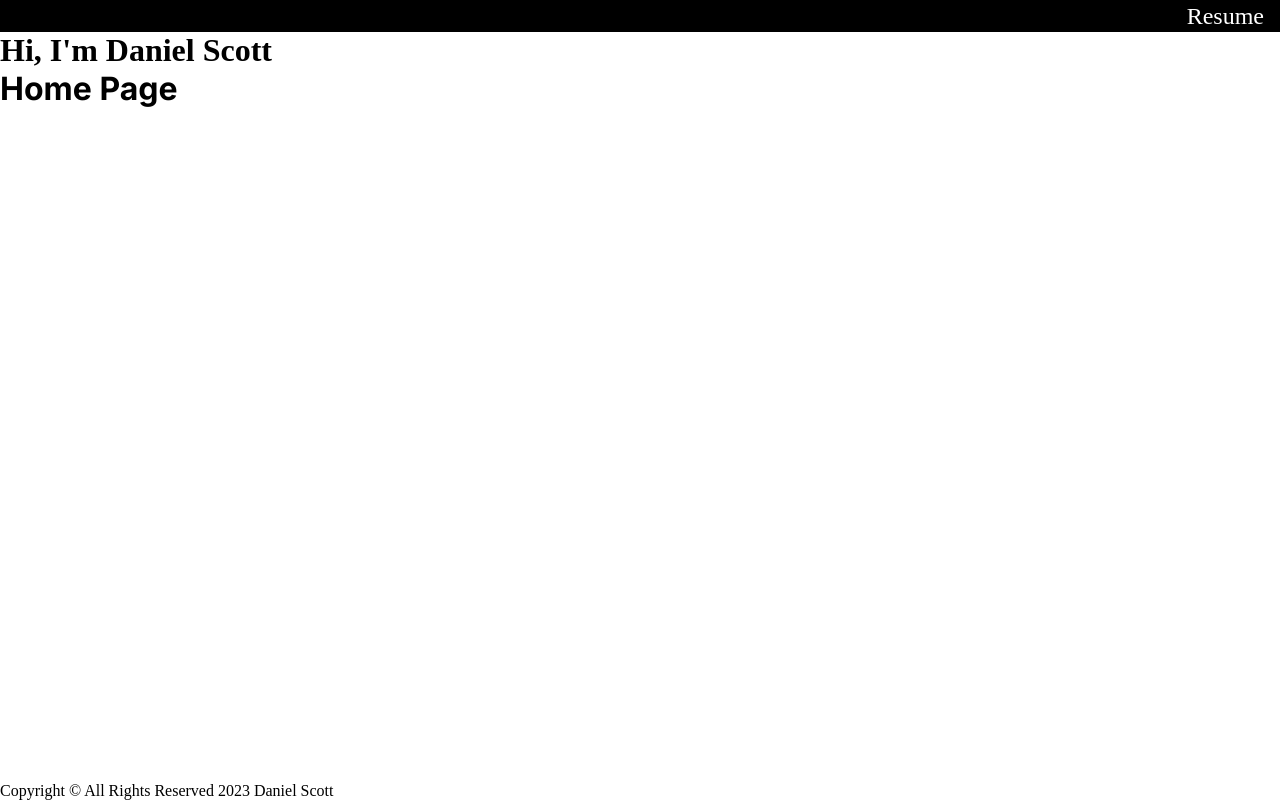
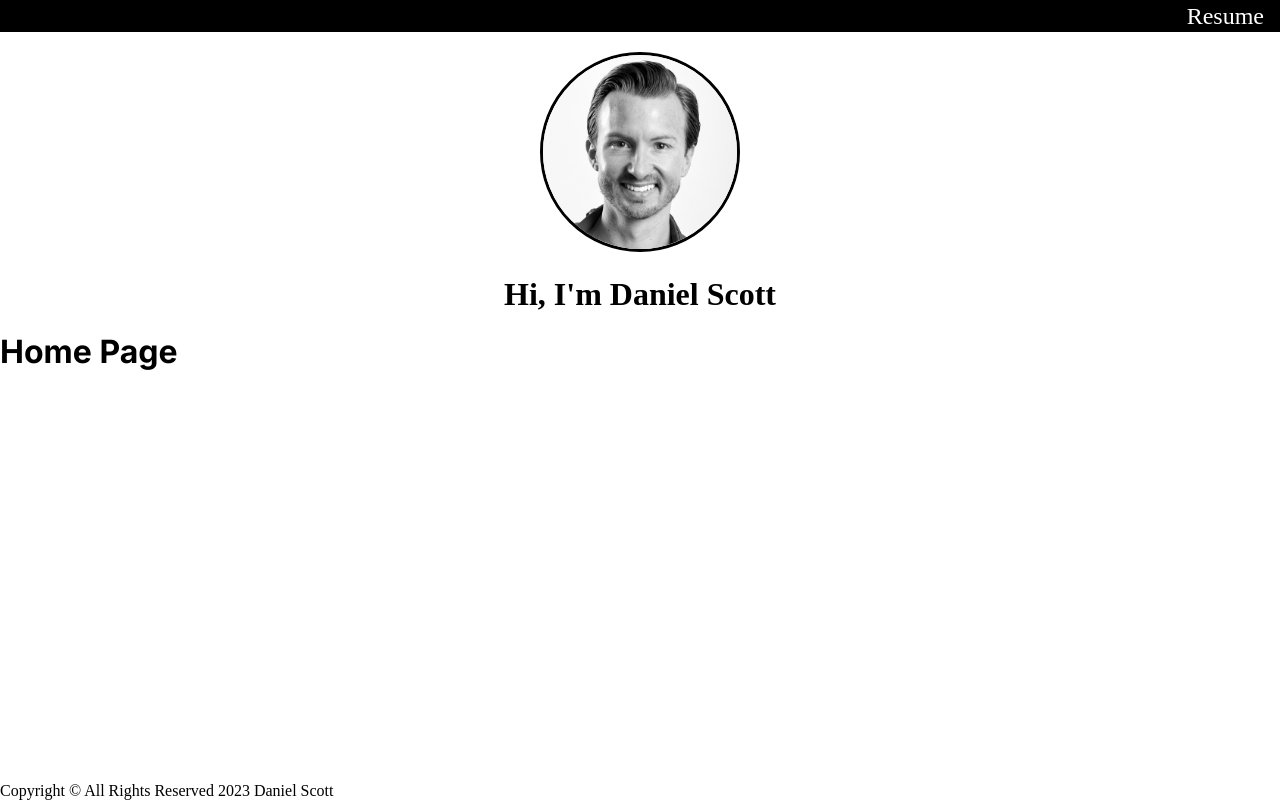
Before and after one commit to RThemian/my-portfolio-nextjs, a Next.js app: page / in a window 1280 px wide. Built offline with nearby package versions, Linux system fonts and the light colour scheme.

Commit message:
wip: adds header styles

```diff
--- a/components/Header.js
+++ b/components/Header.js
@@ -1,10 +1,13 @@
 import Image from 'next/image';
+import styles from '@/styles/Header.module.css';
 
 function Header() {
     return (
-        <header>
-            {/* TODO: Add image tag here */}
-            <h1>Hi, I'm Daniel Scott</h1>
+        <header className={`${styles.header} flex-ctr-centered`}>
+            <div className="flex-ctr-centered">
+                <Image src="/daniel-scott.png" height={200} width={200} alt="Daniel Scott" />
+                <h1>Hi, I'm Daniel Scott</h1>
+            </div>
         </header>
     );
 }
--- /dev/null
+++ b/styles/Header.module.css
@@ -0,0 +1,14 @@
+.header {
+    height: 18.75rem;
+}
+
+.header > div {
+    flex-direction: column;
+}
+
+.header img {
+    border-radius: 50%;
+    margin-bottom: 1.5rem;
+    border: 3px solid #000000;
+    filter: grayscale(100%);
+}
--- a/styles/globals.css
+++ b/styles/globals.css
@@ -101,6 +101,12 @@ main {
   flex-grow: 1;
 }
 
+.flex-ctr-centered {
+  display: flex;
+  justify-content: center;
+  align-items: center;
+}
+
 @media (prefers-color-scheme: dark) {
   html {
     color-scheme: dark;
```
Also changed, not shown: public/daniel-scott.png (added).
